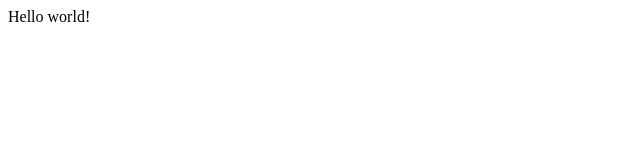
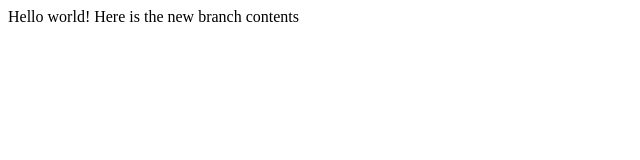
Before and after one commit to absti01/lecture1, a plain HTML site: page index.html in a window 1280 px wide. Shown: the whole page, without its empty margins (0-640 px from the left). Drawn offline with Linux system fonts and the light colour scheme.

Commit message:
Guardo cambio

```diff
--- a/index.html
+++ b/index.html
@@ -5,5 +5,6 @@
   </head>
   <body>
     Hello world!
+    Here is the new branch contents
   </body>
 </html>
```
